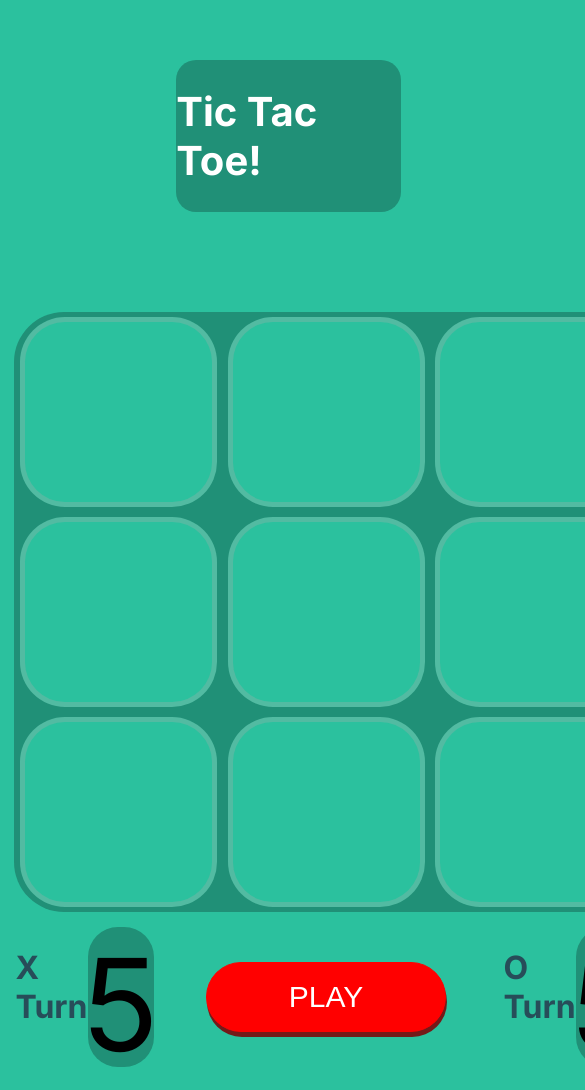
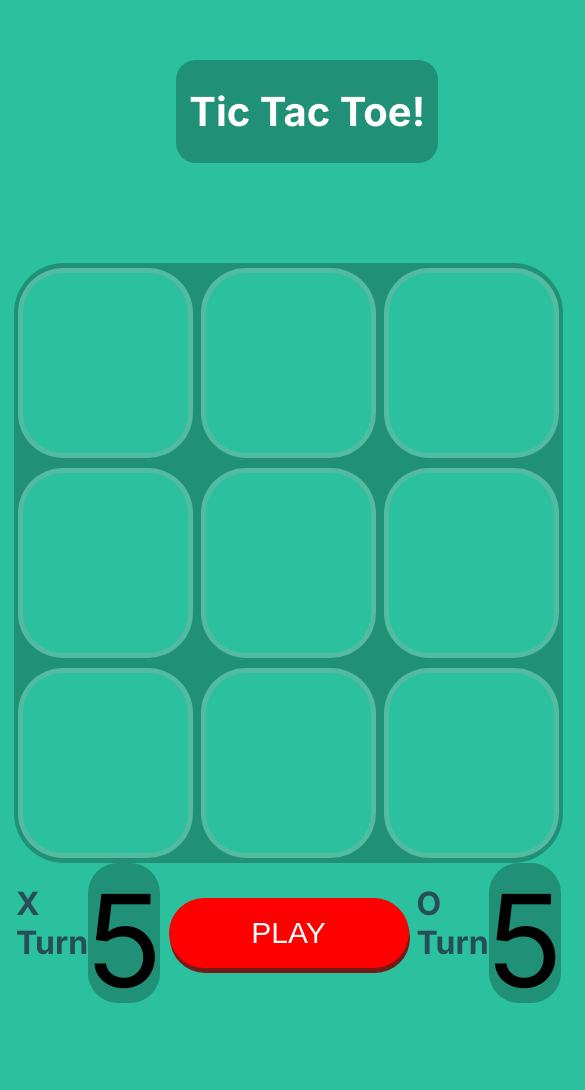
Before and after one commit to Willd233/Tic-Tac-Toe, a Next.js app: page / in a window 390 px wide. Shown: the top 1090 px of the page, 585 px wide, since content can reach past the window. After the commit the page ends 1018 px from the top, so only its background shows below. Built offline with nearby package versions, Linux system fonts and the light colour scheme.

Commit message:
version 400px v3

```diff
--- a/src/app/component/Grid/index.scss
+++ b/src/app/component/Grid/index.scss
@@ -4,6 +4,7 @@
 .container {
   width: 100%;
   display: grid;
+  grid-template-columns: repeat(3, 1fr);
   align-items: center;
   justify-items: center;
   @media (max-width: 500px) {
--- a/src/app/component/TurnTimer/StartButton.scss
+++ b/src/app/component/TurnTimer/StartButton.scss
@@ -15,6 +15,9 @@ button {
       grid-column: 3/2;
       grid-row: 2/3;
     }
+    @media (max-width: 400px) {
+margin: 0;
+      }
 
     transform: scaleY(1);
     transition: transform 0.1s ease-in-out;
@@ -35,4 +38,10 @@ button {
       box-shadow: 1px 5px 0px $dark-blue;
     cursor: pointer;
     opacity: 0.5;
+
+    @media (max-width: 400px) {
+      width: 200px;
+      margin: 0;
+            }
+
   }
--- a/src/app/layout.scss
+++ b/src/app/layout.scss
@@ -28,7 +28,7 @@ body {
         }
     }
     @media (max-width: 500px) {
-        width: 60%;
+        width: 70%;
         margin: 60px 45%;
         margin-bottom: 100px;
     }
```
